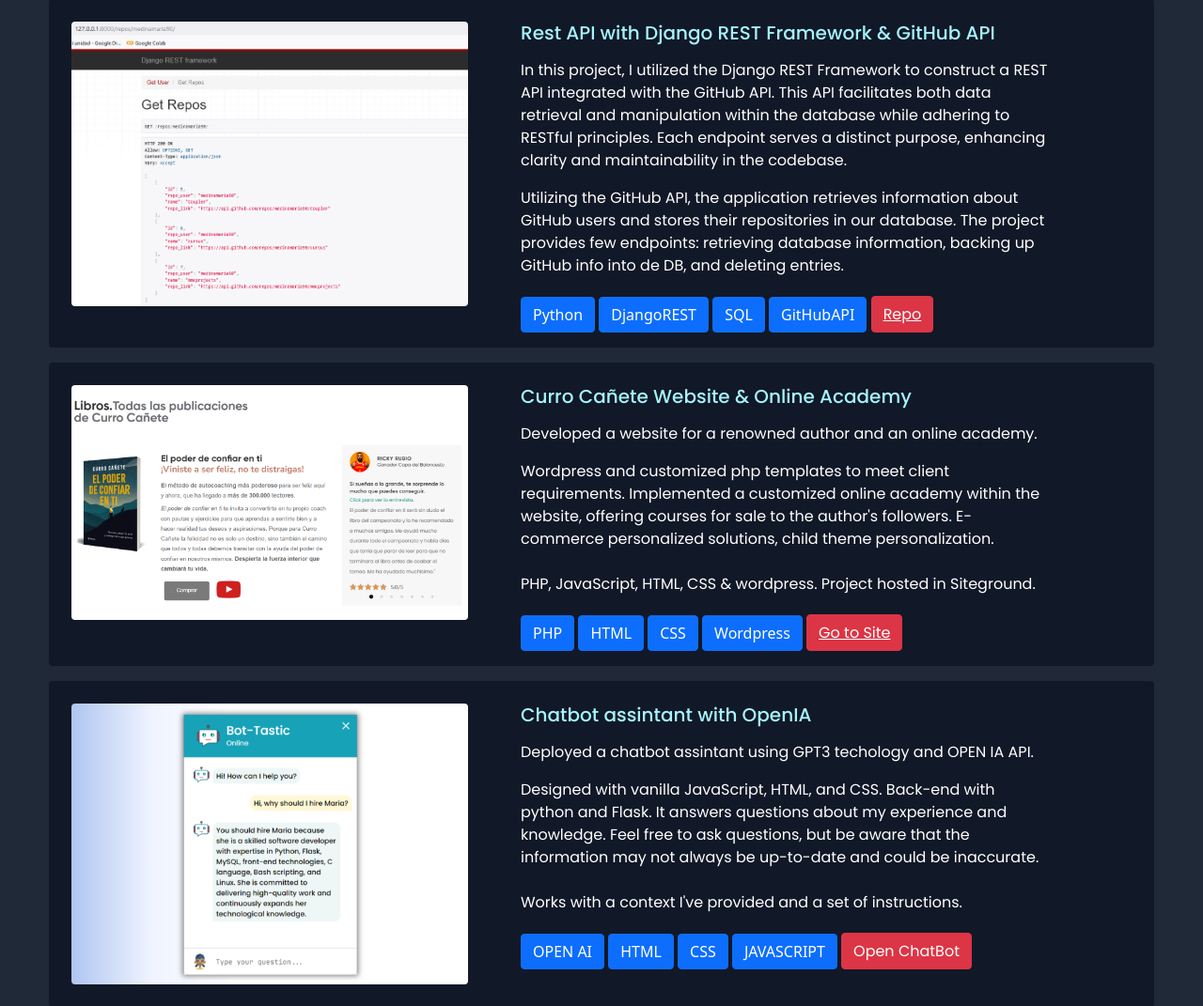
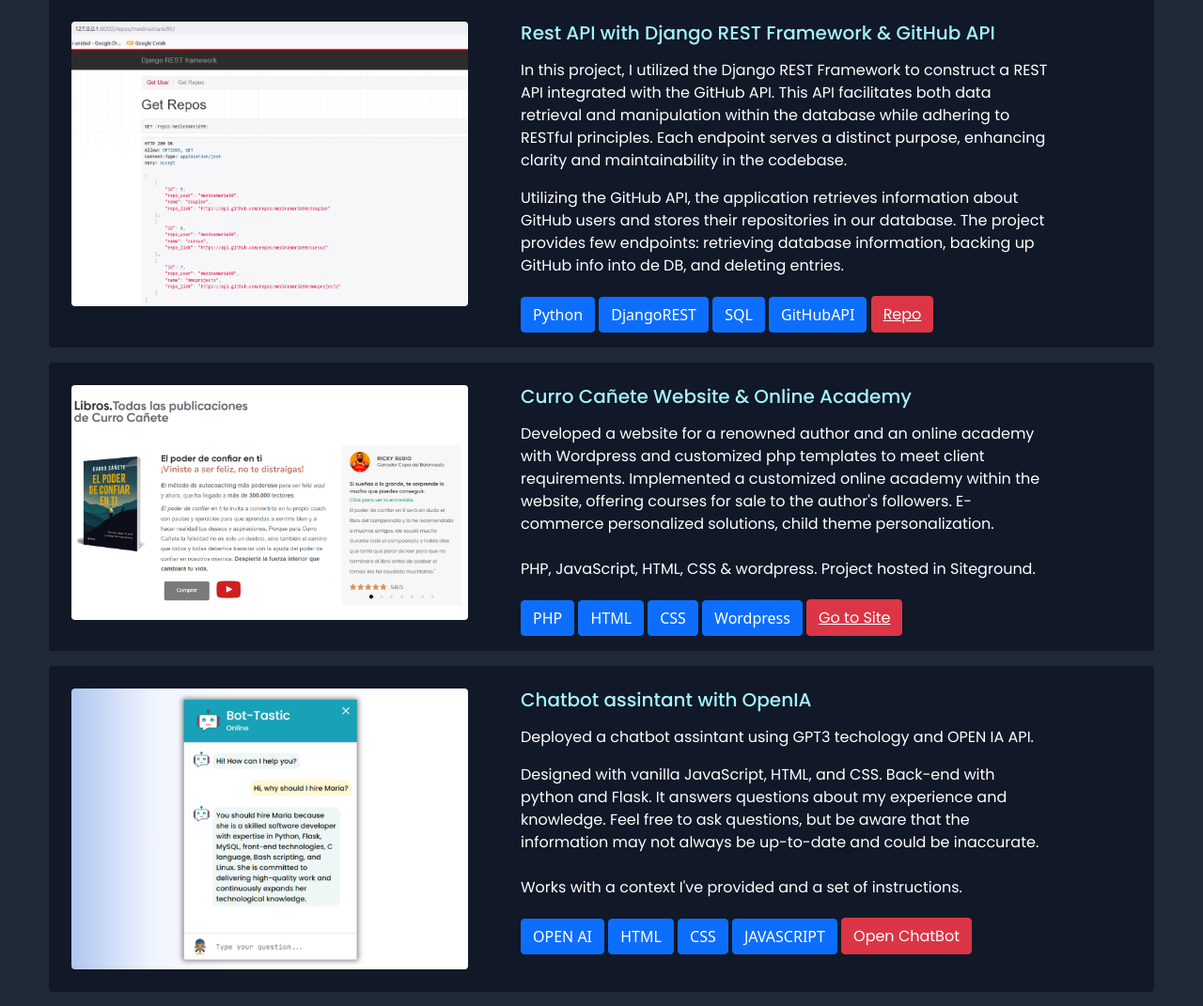
Before and after one commit to medinamaria90/My-Site, a Flask app: page /projects in a window 1280 px wide. Shown: the part 898-1969 px from the top of the page at 94% size. Run offline with Flask 3, Linux system fonts and the light colour scheme; some libraries are stand-ins or nearby versions; grey boxes are pictures that could not be loaded.

Commit message:
less text

```diff
--- a/templates/projects.html
+++ b/templates/projects.html
@@ -126,9 +126,7 @@
 
       <div style="color:#a5f3fc" class="col-lg-6 col-12 mt-4">
           <h5> Curro Cañete Website & Online Academy  </h5>
-          <p class="mt-3"> Developed a website for a renowned author and an online academy.
-          <p>
-          Wordpress and customized php templates to meet client requirements. Implemented a customized online academy within the website,
+          <p class="mt-3"> Developed a website for a renowned author and an online academy with Wordpress and customized php templates to meet client requirements. Implemented a customized online academy within the website,
           offering courses for sale to the author's followers. E-commerce personalized solutions, child theme personalization.
           <br><br>PHP, JavaScript, HTML, CSS & wordpress. Project hosted in Siteground.
           </p>
```
